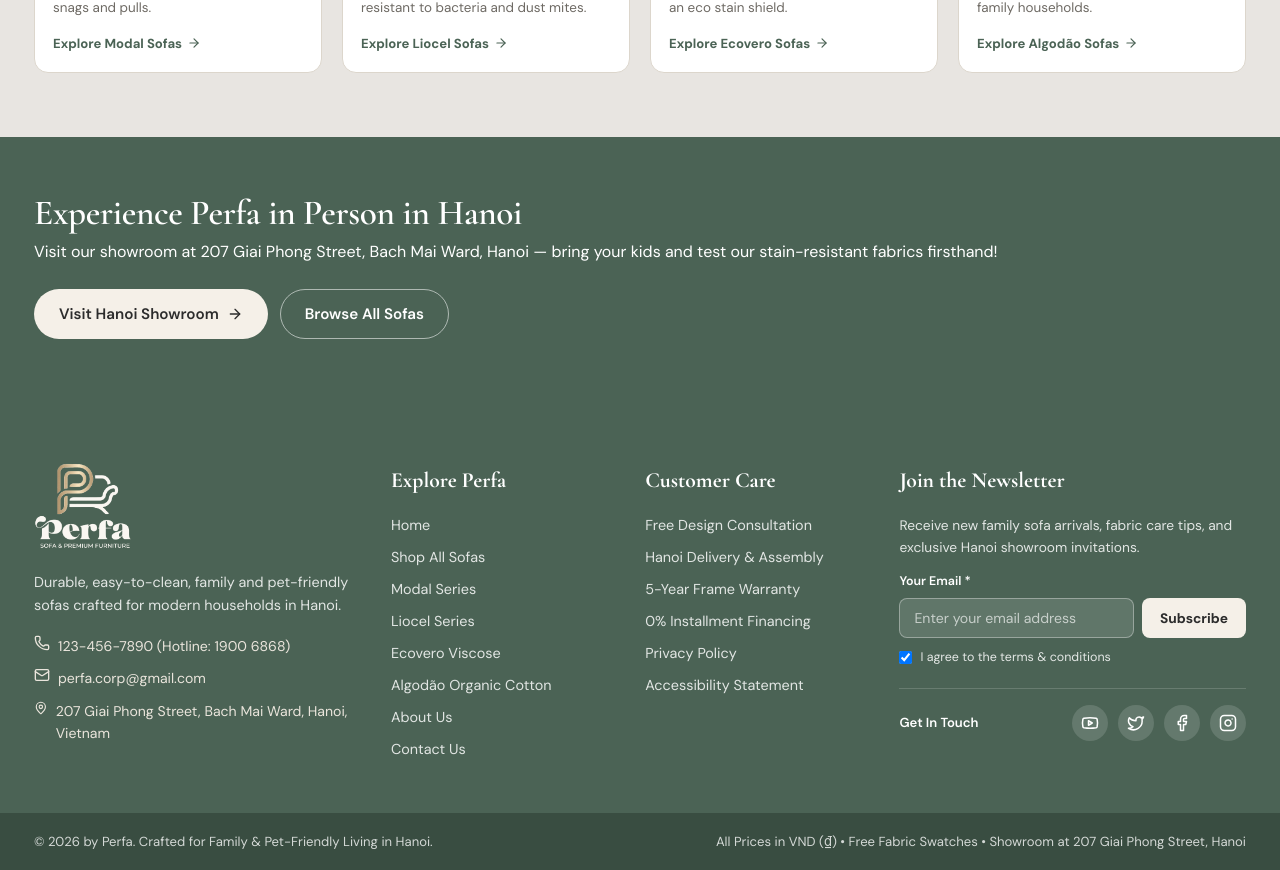
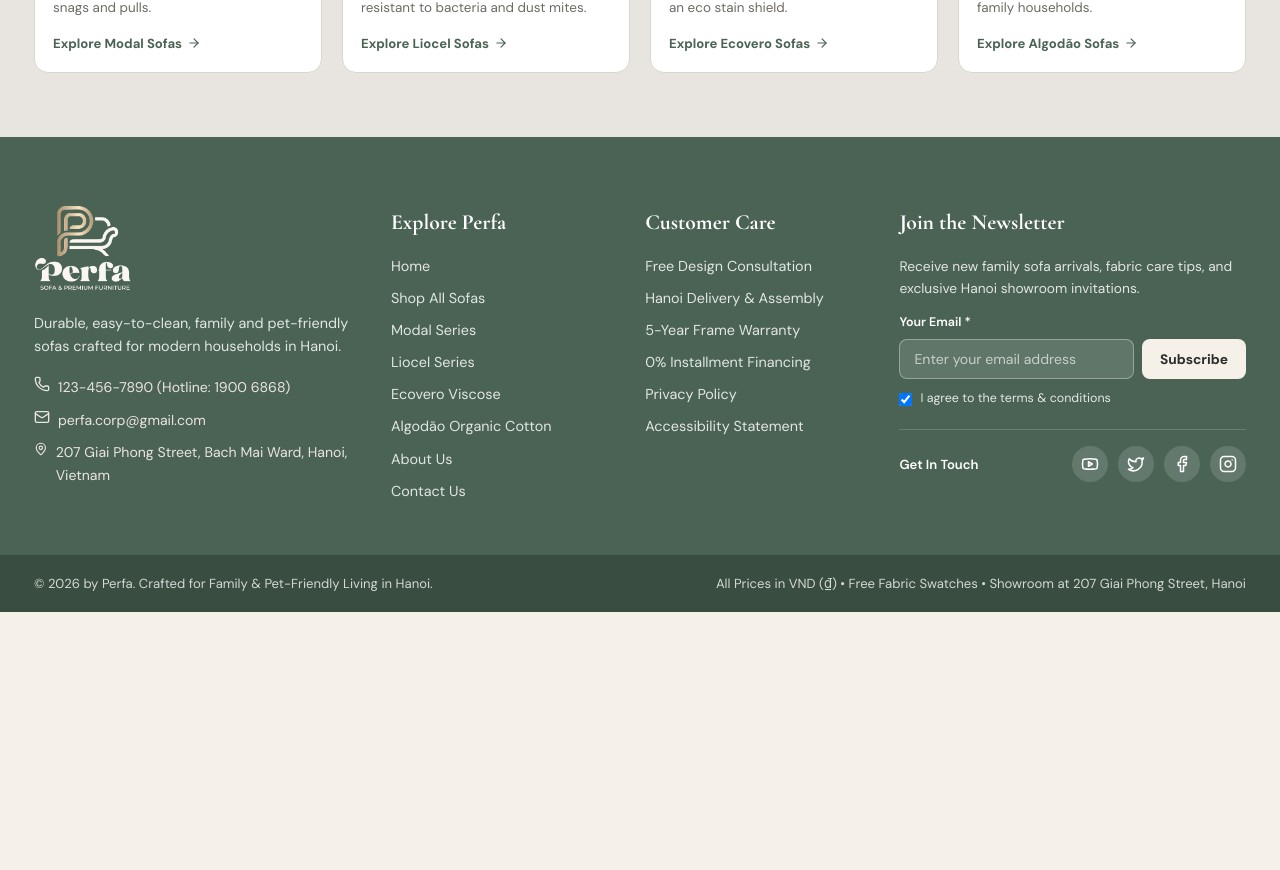
Before and after one commit to youngnth/sofaminbel, a React (Vite) app: page /about in a window 1280 px wide. Shown: the part 2700-3570 px from the top of the page. After the commit the page ends 3312 px from the top, so only its background shows below. Built offline with nearby package versions, Linux system fonts and the light colour scheme; the HTML template or start-up script is replaced by a standard one.

Commit message:
Remove Experience Perfa in Person in Hanoi section from AboutPage

```diff
--- a/src/pages/AboutPage.jsx
+++ b/src/pages/AboutPage.jsx
@@ -176,26 +176,6 @@ export default function AboutPage() {
           </div>
         </div>
       </section>
-
-      {/* Showroom & Service CTA */}
-      <section className="section about-cta-banner">
-        <div className="container about-cta-inner">
-          <div>
-            <h2>Experience Perfa in Person in Hanoi</h2>
-            <p>
-              Visit our showroom at 207 Giai Phong Street, Bach Mai Ward, Hanoi — bring your kids and test our stain-resistant fabrics firsthand!
-            </p>
-          </div>
-          <div className="about-cta-buttons">
-            <Link to="/contact" className="btn btn-light-cream">
-              Visit Hanoi Showroom <ArrowRight size={16} />
-            </Link>
-            <Link to="/shop" className="btn btn-outline-light">
-              Browse All Sofas
-            </Link>
-          </div>
-        </div>
-      </section>
     </div>
   );
 }
```
